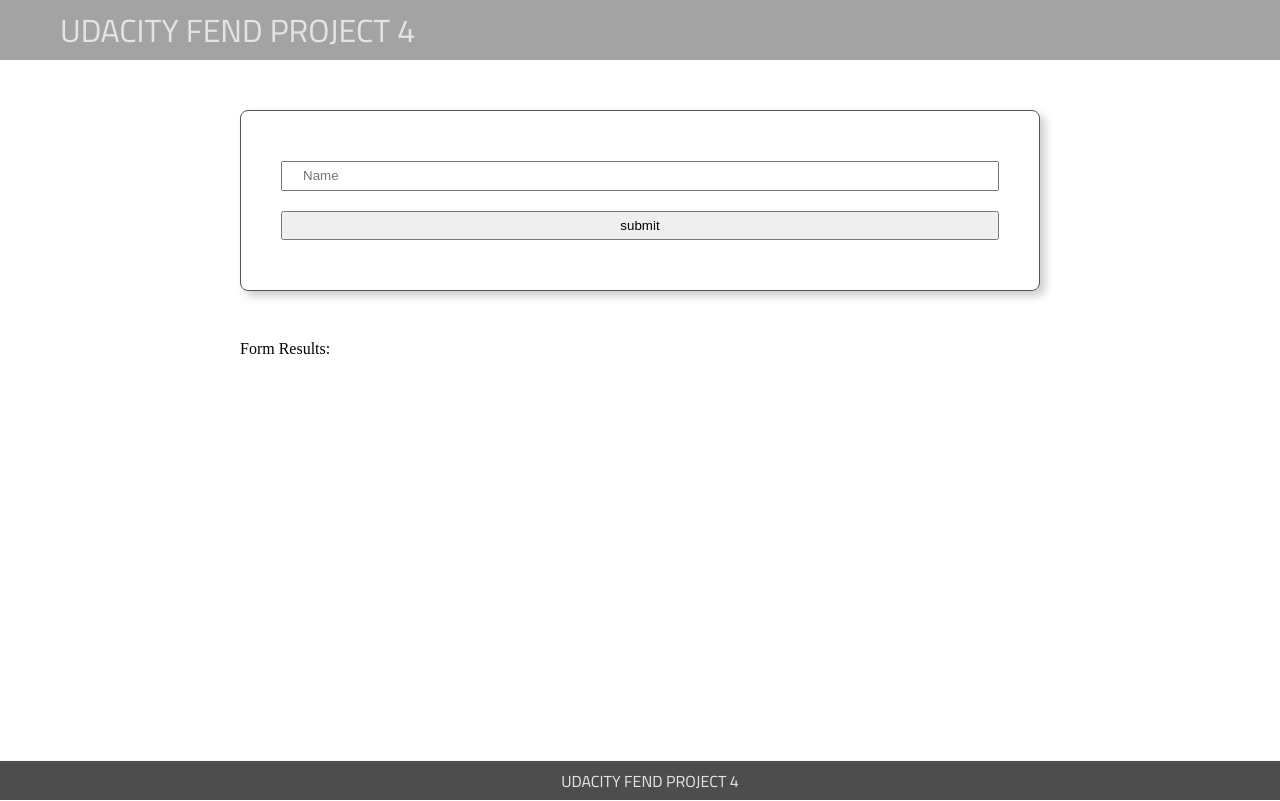
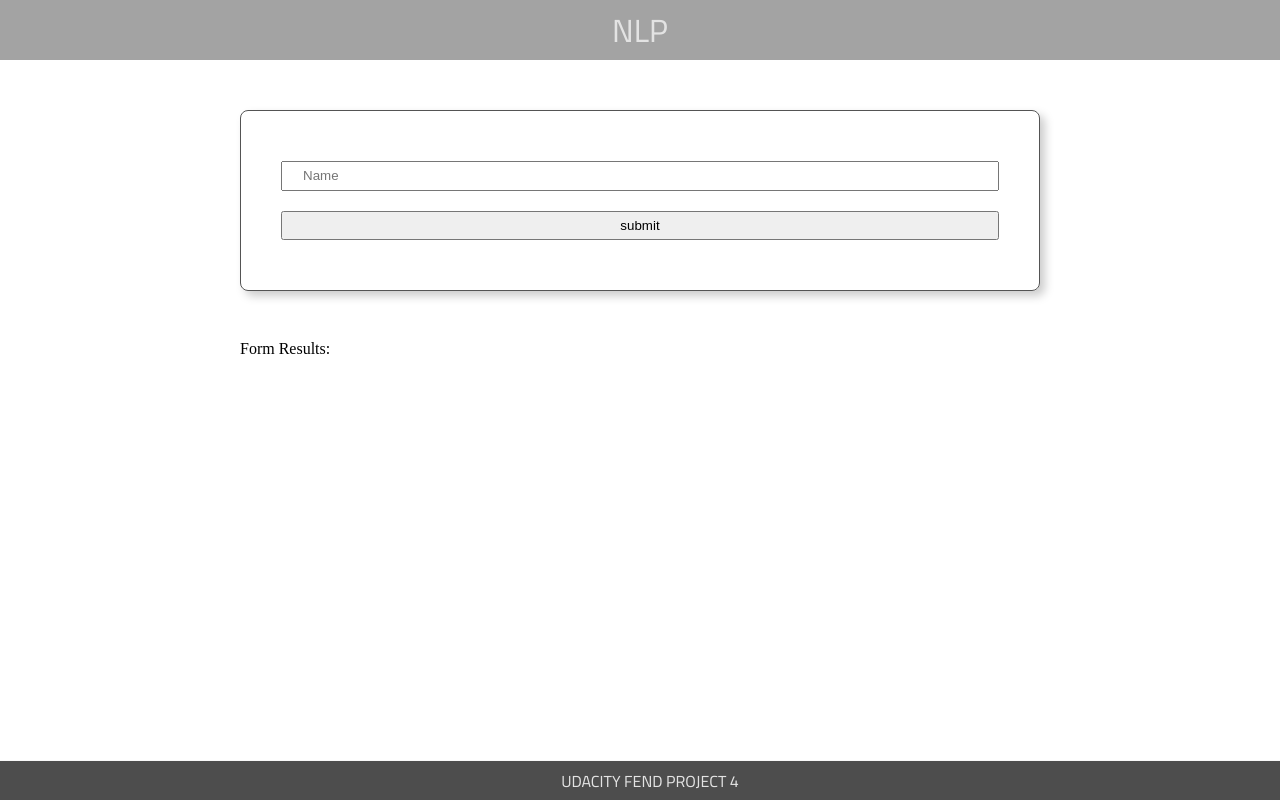
Before and after one commit to wtsampler/udacity-fend-p4-nlp-app, a website built with webpack: page src/client/views/index.html in a window 1280 px wide. Built offline with nearby package versions, Linux system fonts and the light colour scheme.

Commit message:
Header changes

```diff
--- a/src/client/styles/header.scss
+++ b/src/client/styles/header.scss
@@ -5,9 +5,9 @@
     width: 100%;
     background: $header-bg-color;
     padding: 10px 40px;
+    text-align: center;
 
     span {
-        margin-left: 20px;
         line-height: 40px;
         font-family: $cairo;
         font-size: 2rem;
--- a/src/client/views/index.html
+++ b/src/client/views/index.html
@@ -7,7 +7,7 @@
 
     <body>
         <header>
-            <span>Udacity FEND Project 4</span>
+            <span>NLP</span>
         </header>
 
         <main>
```
